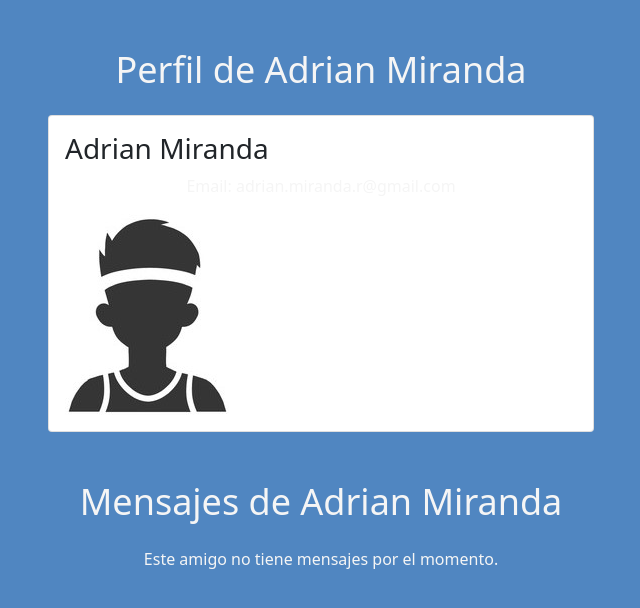
After one commit to gorylactics/falta_uno_avance, a Django app: page /wall/perfil_amigo/1/ in a window 1280 px wide. The commit adds this page. Shown: the top 608 px of the page, without its empty margins (249-889 px from the left). Run offline with Django 3.2, Linux system fonts and the light colour scheme; data comes from the database, SQL or seed files in the repository; both versions use the stored data as it was after the commit.

Commit message:
previa finalizacion

```diff
--- a/login/static/css/style.css
+++ b/login/static/css/style.css
@@ -260,4 +260,15 @@ textarea , button{
 .imagen_perfil_lista_amigos{
     width: 100px;
 }
+
+.lista_amigos_caja{
+    margin: 10px ;
+    border-radius: 15px;
+    background-color: #6a9eda;
+
+}
+
+.nombre_amigo_lista{
+    color: black;
+}
 /* FALTAUNOOOOOOOOOOOOOOOOOOOOOO */
--- a/login/templates/menu.html
+++ b/login/templates/menu.html
@@ -24,8 +24,10 @@
             <div class="collapse navbar-collapse" id="navbarSupportedContent">
                 <ul class="navbar-nav me-auto mb-2 mb-lg-0">
                     {%if request.session.usuario%}
-                    <li class="nav-item"><a class="nav-link active" aria-current="page" href="/success"><b>Muro</b></a></li>
+                    <li class="nav-item"><a class="nav-link active" aria-current="page" href="/success"><b>Muro Principal</b></a></li>
                     <li><a class="nav-link active" aria-current="page" href="/editar/{{request.session.usuario.id}}"><b>Editar</b></a></li>
+                    <li><a class="nav-link active" aria-current="page" href="{% url 'lista_amigos' %}"><b>Lista de amigos</b></a></li>
+
                     {%else%}
                     <li><a class="nav-link active" aria-current="page" href="/"><b>Registrar</b></a></li>
                     {%endif%}
--- a/login/views.py
+++ b/login/views.py
@@ -22,7 +22,7 @@ def registrar(request):
                 messages.warning(request, value)
             # Resto del código para manejar errores
         else:
-            encriptacion = bcrypt.hashpw(request.POST['password'].encode(), bcrypt.gensalt()).decode()
+            encriptacion = bcrypt.hashpw(request.POST['password'].encode('utf-8'), bcrypt.gensalt()).decode()
             user = User.objects.create(
                 first_name=request.POST['first_name'],
                 last_name=request.POST['last_name'],
@@ -170,7 +170,7 @@ def editar(request, id):
 
         # Actualizar la contraseña si se proporcionó una nueva
         if request.POST.get('password'):
-            encriptacion = bcrypt.hashpw(request.POST['password'].encode(), bcrypt.gensalt())
+            encriptacion = bcrypt.hashpw(request.POST['password'].encode('utf-8'), bcrypt.gensalt())
             usuario.password = encriptacion
 
         # Actualizar la imagen si se proporcionó una nueva
--- /dev/null
+++ b/wall/templates/perfil_amigo.html
@@ -0,0 +1,46 @@
+{% extends 'base.html' %}
+{% block titulo %}Perfil de {{ amigo.first_name }} {{ amigo.last_name }}{% endblock %}
+{% block contenido %}
+    {% if request.session.usuario %}
+        {% include 'menu.html' %}
+    {% endif %}
+
+    <div class="container mt-5">
+        <div class="row justify-content-center">
+            <div class="col-lg-6">
+                <h2 class="text-center mb-4">Perfil de {{ amigo.first_name }} {{ amigo.last_name }}</h2>
+                <div class="card">
+                    <div class="card-body">
+                        <h3>{{ amigo.first_name }} {{ amigo.last_name }}</h3>
+                        <p>Email: {{ amigo.email }}</p>
+                        <img src="{{ amigo.imagen.url }}" alt="Foto de perfil" class="img-fluid imagen_perfil_amigo">
+                    </div>
+                </div>
+            </div>
+        </div>
+    </div>
+
+
+    <div class="container mt-5">
+        <h2 class="text-center mb-4">Mensajes de {{ amigo.first_name }} {{ amigo.last_name }}</h2>
+        {% if mensajes %}
+            <ul class="list-group">
+                {% for mensaje in mensajes %}
+                    <li class="list-group-item">
+
+                        <h5>El {{mensaje.created_at|date:"d.M.y"}} {{mensaje.usuario.first_name}} dijo:  {{mensaje.id}}</h5>
+                        <p class="text-light mx-3">{{mensaje.mensaje}}</p>
+                        <small>{{ mensaje.created_at }}</small>
+                    </li>
+                {% endfor %}
+            </ul>
+        {% else %}
+            <p class="text-center">Este amigo no tiene mensajes por el momento.</p>
+        {% endif %}
+    </div>
+
+
+
+
+
+{% endblock %}
--- a/wall/urls.py
+++ b/wall/urls.py
@@ -9,5 +9,8 @@ urlpatterns = [
     path('muro_jugador/' , views.muro_jugador , name='muro_usuario'),
     path('agregar_amigo/<int:amigo_id>/', views.agregar_amigo, name='agregar_amigo'),
     path('lista_amigos/', views.lista_amigos, name='lista_amigos'),
+    # path('perfil_amigo/<int:amigo_id>/', views.perfil_amigo, name='perfil_amigo'),
+    path('perfil_amigo/<int:amigo_id>/', views.perfil_amigo, name='perfil_amigo'),
+    path('mensajes_amigo/<int:amigo_id>/', views.mensajes_amigo, name='mensajes_amigo'),
 
 ]
--- a/wall/views.py
+++ b/wall/views.py
@@ -1,5 +1,6 @@
 from django.shortcuts import render , redirect
 from .models import *
+# from ..login.models import *
 from django.contrib import messages
 from datetime import datetime, time, timedelta
 from django.utils import timezone
@@ -67,6 +68,19 @@ def crearMensaje(request , id):
     )
     return redirect('/wall')
 
+def mensajes_amigo(request, amigo_id):
+    amigo = get_object_or_404(User, id=amigo_id)
+    mensajes = Mensaje.objects.filter(usuario=amigo).order_by('-created_at')
+    print("Amigo:", amigo)
+    print("Mensajes:", mensajes)
+    contexto = {
+        'amigo': amigo,
+        'mensajes': mensajes,
+    }
+
+    return render(request, 'mensajes_amigo.html', contexto)
+
+
 def crearComentario(request, id):
     mensaje = Mensaje.objects.get(id = id)
     usuario_comentador = User.objects.get(id = request.session['usuario']['id'])
@@ -113,3 +127,17 @@ def muro_jugador(request):
         return render(request, '/muro_jugador', contexto)
     else:
         return redirect('/')
+
+
+from django.shortcuts import render, get_object_or_404
+from django.contrib import messages
+# from .models import User  # Asegúrate de importar tu modelo de usuario
+
+def perfil_amigo(request, amigo_id):
+    amigo = get_object_or_404(User, id=amigo_id)
+
+    contexto = {
+        'amigo': amigo,
+    }
+
+    return render(request, 'perfil_amigo.html', contexto)
```
Also changed, not shown: wall/templates/lista_amigos.html (+18 -21 lines), wall/templates/wall.html (+56 -58 lines), db.sqlite3, media/foto_perfil/IMG-20200915-WA0026.jpeg (added), media/foto_perfil/IMG_3304.JPG (added), media/foto_perfil/IMG_3320.JPG (added), media/foto_perfil/IMG_3333.JPG (added), media/foto_perfil/sin_imagen.jpg (added).
